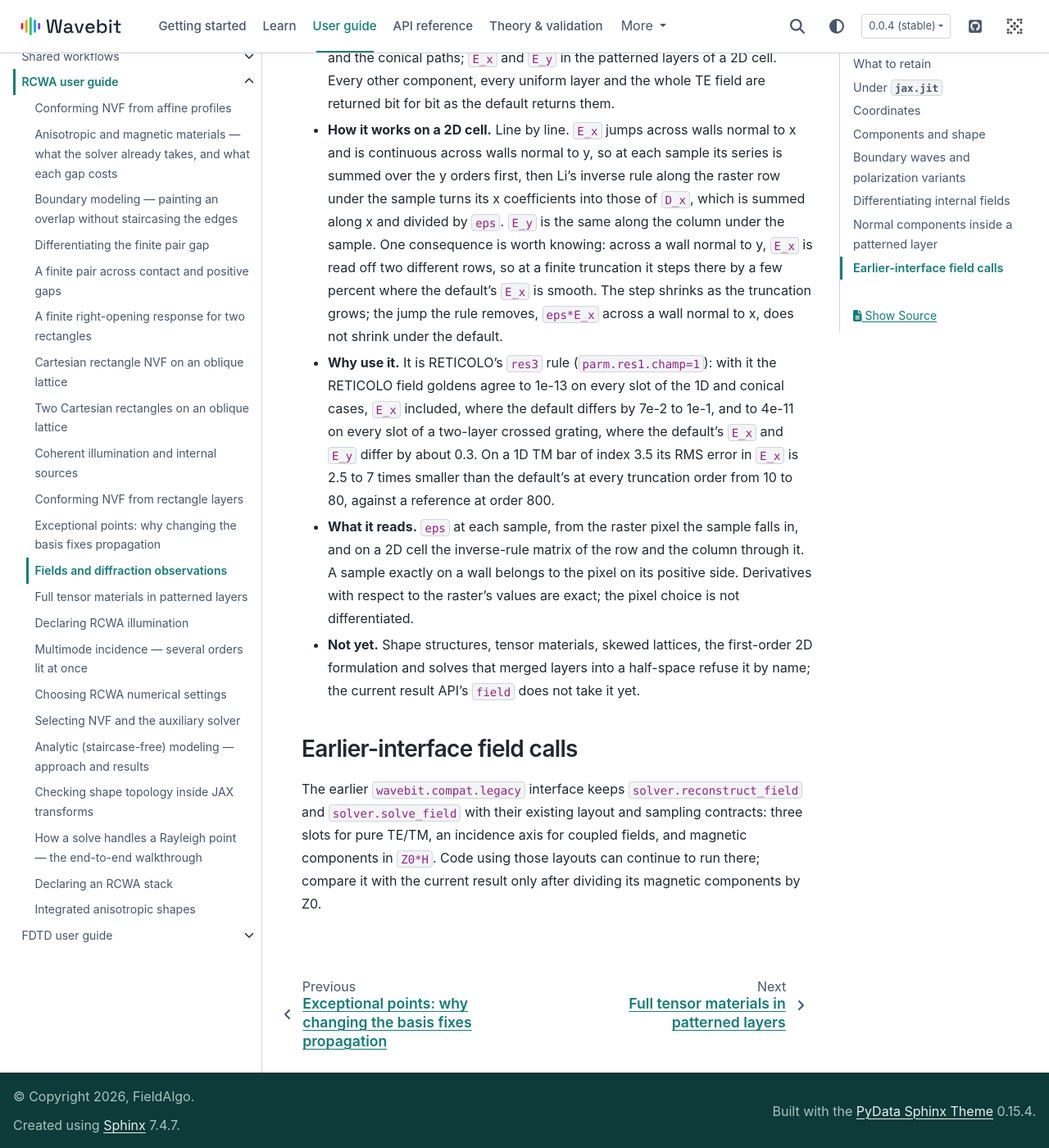
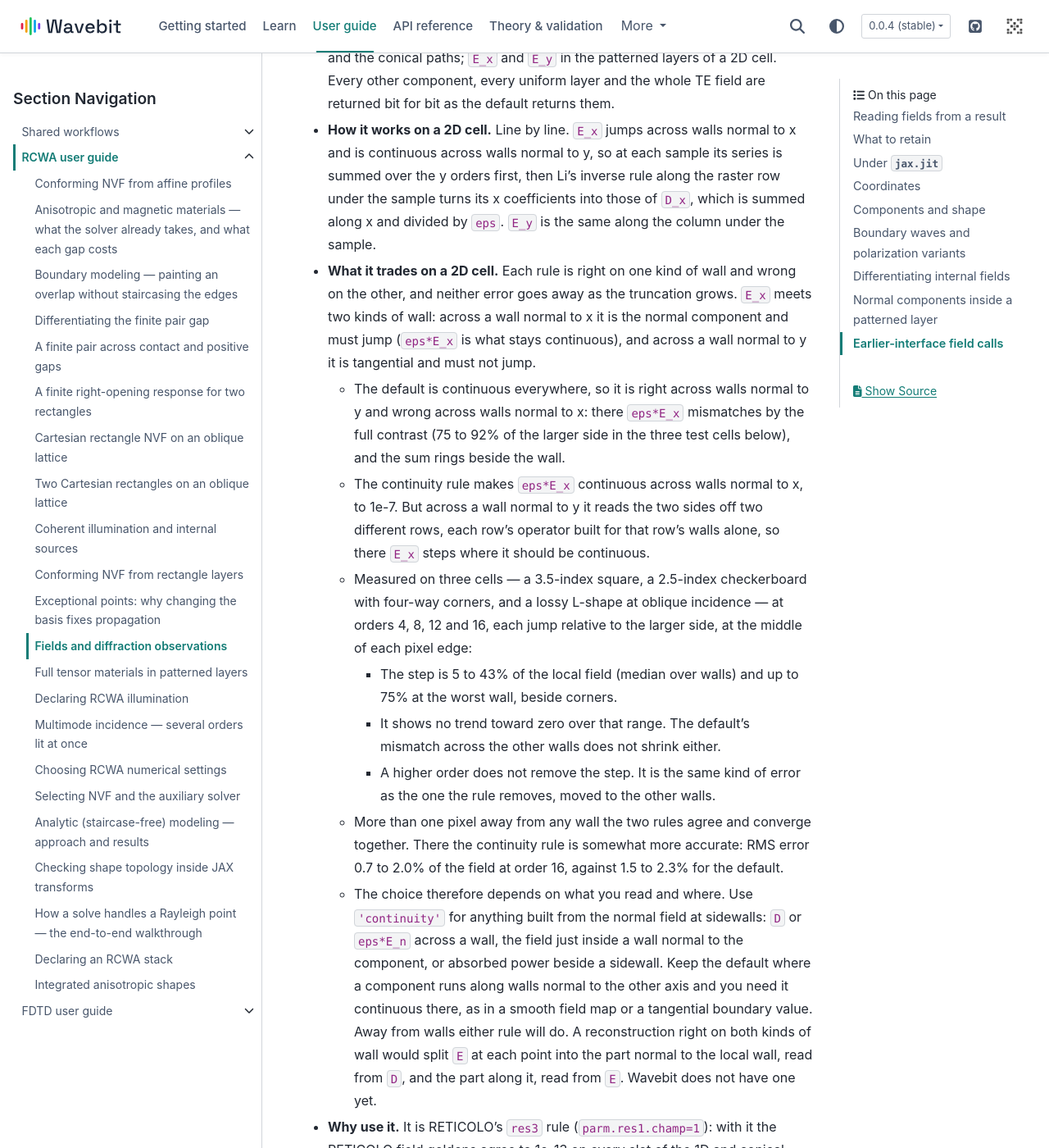
Before and after one commit to fieldalgo/wavebit, a Sphinx documentation site: the page built from docs/guide/rcwa/fields.md, in a window 1280 px wide and 1400 px high, scrolled down 5848 px. Shown: the whole window at 82% size. Built offline with Sphinx 7.4.7 and the PyData theme 0.15.4, drawn with Linux system fonts in a browser that asks for light colours; pages that are not in the unit, such as notebooks, are missing from menus.

Commit message:
docs: state what the 2D continuity rule trades, measured
The guide said the tangential step across walls normal to the other axis was a few
percent and shrank with order. Measured on three cells at orders 4-16, it is 5-43% of the
local field (median over walls), up to 75% beside corners, with no trend toward zero --
the same kind of error the rule removes from the normal walls, moved to the tangential
ones. The default's normal mismatch stays at the full contrast over the same range. Say
so, give the far-from-wall accuracy where the rules agree, and say which rule fits which
reading.

Co-Authored-By: Claude Opus 5.5 <noreply@anthropic.com>

```diff
--- a/docs/guide/rcwa/fields.md
+++ b/docs/guide/rcwa/fields.md
@@ -186,10 +186,38 @@ M. P. Jurek, J. Mod. Opt. 45, 1357 (1998)). The default, `'fourier'`, is unchang
   continuous across walls normal to y, so at each sample its series is summed over the y orders
   first, then Li's inverse rule along the raster row under the sample turns its x coefficients
   into those of `D_x`, which is summed along x and divided by `eps`. `E_y` is the same along the
-  column under the sample. One consequence is worth knowing: across a wall normal to y, `E_x` is
-  read off two different rows, so at a finite truncation it steps there by a few percent where
-  the default's `E_x` is smooth. The step shrinks as the truncation grows; the jump the rule
-  removes, `eps*E_x` across a wall normal to x, does not shrink under the default.
+  column under the sample.
+- **What it trades on a 2D cell.** Each rule is right on one kind of wall and wrong on the
+  other, and neither error goes away as the truncation grows. `E_x` meets two kinds of wall:
+  across a wall normal to x it is the normal component and must jump (`eps*E_x` is what stays
+  continuous), and across a wall normal to y it is tangential and must not jump.
+  - The default is continuous everywhere, so it is right across walls normal to y and wrong
+    across walls normal to x: there `eps*E_x` mismatches by the full contrast (75 to 92% of the
+    larger side in the three test cells below), and the sum rings beside the wall.
+  - The continuity rule makes `eps*E_x` continuous across walls normal to x, to 1e-7. But
+    across a wall normal to y it reads the two sides off two different rows, each row's
+    operator built for that row's walls alone, so there `E_x` steps where it should be
+    continuous.
+  - Measured on three cells — a 3.5-index square, a 2.5-index checkerboard with four-way
+    corners, and a lossy L-shape at oblique incidence — at orders 4, 8, 12 and 16, each jump
+    relative to the larger side, at the middle of each pixel edge:
+    - The step is 5 to 43% of the local field (median over walls) and up to 75% at the worst
+      wall, beside corners.
+    - It shows no trend toward zero over that range. The default's mismatch across the other
+      walls does not shrink either.
+    - A higher order does not remove the step. It is the same kind of error as the one the
+      rule removes, moved to the other walls.
+  - More than one pixel away from any wall the two rules agree and converge together. There
+    the continuity rule is somewhat more accurate: RMS error 0.7 to 2.0% of the field at
+    order 16, against 1.5 to 2.3% for the default.
+  - The choice therefore depends on what you read and where. Use `'continuity'` for anything
+    built from the normal field at sidewalls: `D` or `eps*E_n` across a wall, the field just
+    inside a wall normal to the component, or absorbed power beside a sidewall. Keep the
+    default where a component runs along walls normal to the other axis and you need it
+    continuous there, as in a smooth field map or a tangential boundary value. Away from walls
+    either rule will do. A reconstruction right on both kinds of wall would split `E` at each
+    point into the part normal to the local wall, read from `D`, and the part along it, read
+    from `E`. Wavebit does not have one yet.
 - **Why use it.** It is RETICOLO's `res3` rule (`parm.res1.champ=1`): with it the RETICOLO field
   goldens agree to 1e-13 on every slot of the 1D and conical cases, `E_x` included, where the
   default differs by 7e-2 to 1e-1, and to 4e-11 on every slot of a two-layer crossed grating,
```
